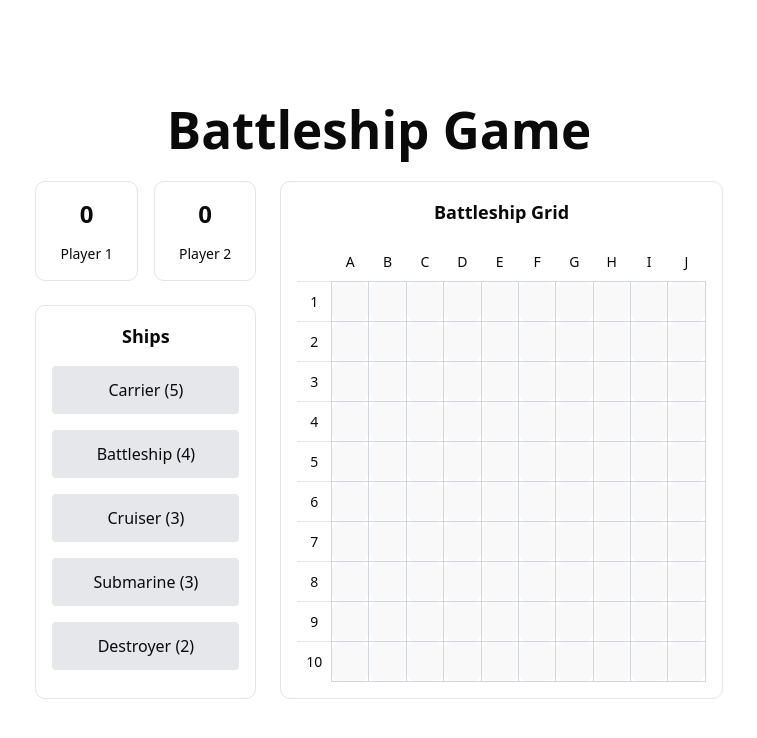
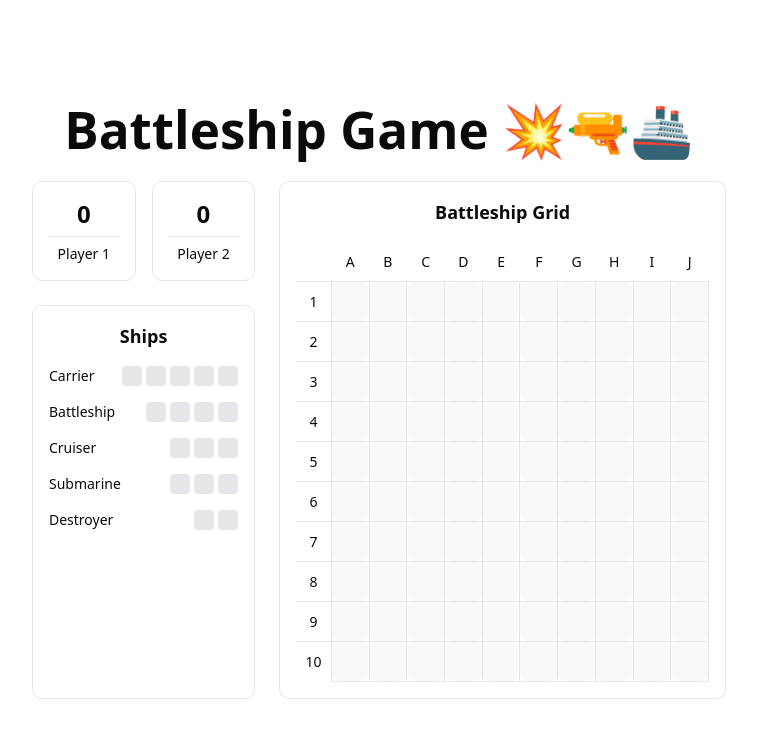
Before and after one commit to NEOdinok/battleship-game, a React (Vite) app: page / in a window 1280 px wide. Shown: the top 738 px of the page, without its empty margins (261-1018 px from the left). Built offline with nearby package versions, Linux system fonts and the light colour scheme.

Commit message:
minimalistic core logic with 1/0 instead of hit/miss images

```diff
--- a/src/App.tsx
+++ b/src/App.tsx
@@ -1,19 +1,16 @@
 import React from "react";
 import "./App.css";
 import { ShipsTab, GameBoard, PlayerInfoBox } from "./components";
+import { GameProvider, useGame } from "./contexts/GameContext";
 
-/**
- * Responsive layout for Battleship Game.
- *
- * Breakpoints
- * - Mobile (<768px): stacked (board, info boxes, ships)
- * - Tablet (≥768px & <1024px): board on top, two‑column row beneath (info | ships)
- * - Desktop (≥1024px): two‑column layout (info/ships | board)
- */
-const App: React.FC = () => {
+const AppLayout: React.FC = () => {
+  const { totalHits } = useGame();
+
   return (
     <div className="container mx-auto p-4">
-      <h1 className="text-3xl font-bold text-center mb-6">Battleship Game</h1>
+      <h1 className="text-3xl font-bold text-center mb-6">
+        Battleship Game 💥🔫🚢
+      </h1>
 
       {/* Root layout container */}
       <div className="flex flex-col lg:flex-row gap-6">
@@ -22,7 +19,7 @@ const App: React.FC = () => {
           <div className="flex flex-col md:flex-row lg:flex-col gap-6 h-full">
             {/* Player info boxes */}
             <div className="flex flex-row gap-4 md:w-1/2 lg:w-full">
-              <PlayerInfoBox playerName="Player 1" count={0} />
+              <PlayerInfoBox playerName="Player 1" count={totalHits} />
               <PlayerInfoBox playerName="Player 2" count={0} />
             </div>
 
@@ -42,34 +39,10 @@ const App: React.FC = () => {
   );
 };
 
+const App: React.FC = () => (
+  <GameProvider>
+    <AppLayout />
+  </GameProvider>
+);
+
 export default App;
-
-// function App() {
-//   return (
-//     <div className="container mx-auto p-4">
-//       <h1 className="text-3xl font-bold text-center mb-6">Battleship Game</h1>
-
-//       {/* Main layout container - changes based on screen size */}
-//       <div className="flex flex-col lg:flex-row gap-6">
-//         {/* Left section (on desktop) - contains player info and ships */}
-//         <div className="w-full lg:w-1/3 flex flex-col gap-6">
-//           {/* Player info boxes */}
-//           <div className="flex flex-row gap-4">
-//             <PlayerInfoBox playerName="Player 1" count={0} />
-//             <PlayerInfoBox playerName="Player 2" count={0} />
-//           </div>
-
-//           {/* Ships display */}
-//           <div className="flex-grow">
-//             <ShipsTab />
-//           </div>
-//         </div>
-
-//         {/* Right section (on desktop) - contains game board */}
-//         <div className="w-full lg:w-2/3">
-//           <GameBoard />
-//         </div>
-//       </div>
-//     </div>
-//   );
-// }
--- a/src/components/GameBoard.tsx
+++ b/src/components/GameBoard.tsx
@@ -6,10 +6,12 @@ import {
   TableHeader,
   TableRow,
 } from "@/components/ui/table";
+import { useGame } from "@/contexts/GameContext";
 
 export const GameBoard: React.FC = () => {
   const rows = Array.from({ length: 10 }, (_, i) => i);
   const cols = Array.from({ length: 10 }, (_, i) => i);
+  const { state, fire } = useGame();
 
   return (
     <div className="border rounded-lg p-4">
@@ -19,7 +21,7 @@ export const GameBoard: React.FC = () => {
         <Table>
           <TableHeader>
             <TableRow>
-              <TableHead className="w-10 h-10"></TableHead>
+              <TableHead className="w-10 h-10" />
               {cols.map((col) => (
                 <TableHead key={col} className="w-10 h-10 text-center">
                   {String.fromCharCode(65 + col)}
@@ -33,21 +35,32 @@ export const GameBoard: React.FC = () => {
                 <TableCell className="font-medium text-center">
                   {row + 1}
                 </TableCell>
-                {cols.map((col) => (
-                  <TableCell
-                    key={`${row}-${col}`}
-                    className="w-10 h-10 p-0 border border-gray-300"
-                  >
-                    <button
-                      className="w-full h-full flex items-center justify-center hover:bg-gray-100"
-                      aria-label={`Grid position ${String.fromCharCode(
-                        65 + col
-                      )}${row + 1}`}
-                    >
-                      {/* Cell content will be added later */}
-                    </button>
-                  </TableCell>
-                ))}
+                {cols.map((col) => {
+                  const k = `${row}-${col}`;
+                  const hit = state.hits.has(k);
+                  const miss = state.misses.has(k);
+                  return (
+                    <TableCell key={k} className="w-10 h-10 p-0 border">
+                      <button
+                        disabled={hit || miss}
+                        onClick={() => fire([row, col])}
+                        className={`w-full h-full flex items-center justify-center
+                          ${
+                            hit
+                              ? "bg-red-400 text-red"
+                              : miss
+                              ? "bg-blue-200"
+                              : "hover:bg-gray-100"
+                          }`}
+                        aria-label={`Grid ${String.fromCharCode(65 + col)}${
+                          row + 1
+                        }`}
+                      >
+                        {hit ? "1" : miss ? "0" : ""}
+                      </button>
+                    </TableCell>
+                  );
+                })}
               </TableRow>
             ))}
           </TableBody>
--- a/src/components/PlayerInfoBox.tsx
+++ b/src/components/PlayerInfoBox.tsx
@@ -1,3 +1,5 @@
+import { Separator } from "./ui/separator";
+
 type PlayerInfoBoxProps = {
   playerName: string;
   count: number;
@@ -10,6 +12,7 @@ export const PlayerInfoBox: React.FC<PlayerInfoBoxProps> = ({
   return (
     <div className="flex-1 border rounded-lg p-4 flex flex-col items-center justify-between min-h-[100px]">
       <div className="text-2xl font-bold">{count}</div>
+      <Separator />
       <div className="text-sm">{playerName}</div>
     </div>
   );
--- a/src/components/ShipsTab.tsx
+++ b/src/components/ShipsTab.tsx
@@ -1,24 +1,40 @@
+import { useGame } from "@/contexts/GameContext";
+
 export const ShipsTab: React.FC = () => {
+  const { state } = useGame();
+
   return (
     <div className="border rounded-lg p-4 h-full">
       <h2 className="text-lg font-semibold mb-4">Ships</h2>
       <div className="flex flex-col gap-4">
-        {/* Placeholder for ship images - will be implemented later */}
-        <div className="h-12 bg-gray-200 rounded flex items-center justify-center">
-          Carrier (5)
-        </div>
-        <div className="h-12 bg-gray-200 rounded flex items-center justify-center">
-          Battleship (4)
-        </div>
-        <div className="h-12 bg-gray-200 rounded flex items-center justify-center">
-          Cruiser (3)
-        </div>
-        <div className="h-12 bg-gray-200 rounded flex items-center justify-center">
-          Submarine (3)
-        </div>
-        <div className="h-12 bg-gray-200 rounded flex items-center justify-center">
-          Destroyer (2)
-        </div>
+        {Object.values(state.ships).map((ship) => {
+          const cells = ship.positions.map(([r, c]) => `${r}-${c}`);
+          return (
+            <div
+              key={ship.name}
+              className="flex items-center justify-between text-sm"
+            >
+              <span className="capitalize">{ship.name}</span>
+              <div className="flex gap-1">
+                {cells.map((k) => (
+                  <span
+                    key={k}
+                    className={`w-5 h-5 text-xs flex items-center justify-center border rounded
+                      ${
+                        state.hits.has(k)
+                          ? "bg-red-500 text-white"
+                          : state.misses.has(k)
+                          ? "bg-blue-300"
+                          : "bg-gray-200"
+                      }`}
+                  >
+                    {state.hits.has(k) ? "1" : state.misses.has(k) ? "0" : ""}
+                  </span>
+                ))}
+              </div>
+            </div>
+          );
+        })}
       </div>
     </div>
   );
--- /dev/null
+++ b/src/contexts/GameContext.tsx
@@ -0,0 +1,151 @@
+import React, { createContext, useReducer, useContext, ReactNode } from "react";
+
+type Coord = [number, number];
+
+type ShipName =
+  | "carrier"
+  | "battleship"
+  | "cruiser"
+  | "submarine"
+  | "destroyer";
+
+type Ship = {
+  name: ShipName;
+  size: number;
+  positions: Coord[]; // immutable layout
+  hits: Set<string>; // strings \"row-col\" of hits on this ship
+};
+
+interface GameState {
+  ships: Record<ShipName, Ship>;
+  hits: Set<string>;
+  misses: Set<string>;
+}
+
+type Action = { type: "FIRE"; coord: Coord };
+
+const layoutData = {
+  shipTypes: {
+    carrier: 5,
+    battleship: 4,
+    cruiser: 3,
+    submarine: 3,
+    destroyer: 2,
+  } as Record<ShipName, number>,
+  layout: [
+    {
+      ship: "carrier",
+      positions: [
+        [2, 9],
+        [3, 9],
+        [4, 9],
+        [5, 9],
+        [6, 9],
+      ],
+    },
+    {
+      ship: "battleship",
+      positions: [
+        [5, 2],
+        [5, 3],
+        [5, 4],
+        [5, 5],
+      ],
+    },
+    {
+      ship: "cruiser",
+      positions: [
+        [8, 1],
+        [8, 2],
+        [8, 3],
+      ],
+    },
+    {
+      ship: "submarine",
+      positions: [
+        [3, 0],
+        [3, 1],
+        [3, 2],
+      ],
+    },
+    {
+      ship: "destroyer",
+      positions: [
+        [0, 0],
+        [1, 0],
+      ],
+    },
+  ] as { ship: ShipName; positions: Coord[] }[],
+};
+
+const key = (r: number, c: number) => `${r}-${c}`;
+
+const initShips = layoutData.layout.reduce((acc, { ship, positions }) => {
+  acc[ship] = {
+    name: ship,
+    size: layoutData.shipTypes[ship],
+    positions,
+    hits: new Set<string>(),
+  };
+  return acc;
+}, {} as Record<ShipName, Ship>);
+
+const initialState: GameState = {
+  ships: initShips,
+  hits: new Set(),
+  misses: new Set(),
+};
+
+// ---------- reducer ----------
+function reducer(state: GameState, action: Action): GameState {
+  if (action.type !== "FIRE") return state;
+
+  const [r, c] = action.coord;
+  const k = key(r, c);
+
+  if (state.hits.has(k) || state.misses.has(k)) return state; // already fired
+
+  // hit?
+  for (const ship of Object.values(state.ships)) {
+    if (ship.positions.some(([sr, sc]) => sr === r && sc === c)) {
+      const newHits = new Set(ship.hits).add(k);
+      return {
+        ...state,
+        hits: new Set(state.hits).add(k),
+        ships: {
+          ...state.ships,
+          [ship.name]: { ...ship, hits: newHits },
+        },
+      };
+    }
+  }
+
+  // miss
+  return {
+    ...state,
+    misses: new Set(state.misses).add(k),
+  };
+}
+
+// ---------- context ----------
+const GameCtx = createContext<
+  { state: GameState; fire: (c: Coord) => void; totalHits: number } | undefined
+>(undefined);
+
+export const GameProvider = ({ children }: { children: ReactNode }) => {
+  const [state, dispatch] = useReducer(reducer, initialState);
+  const fire = (coord: Coord) => dispatch({ type: "FIRE", coord });
+  const totalHits = state.hits.size;
+
+  return (
+    <GameCtx.Provider value={{ state, fire, totalHits }}>
+      {children}
+    </GameCtx.Provider>
+  );
+};
+
+export const useGame = () => {
+  const ctx = useContext(GameCtx);
+  if (!ctx) throw new Error("useGame must be used within GameProvider");
+  return ctx;
+};
```
Also changed, not shown: 1 other file (tests, documents, lock files or other folders).
